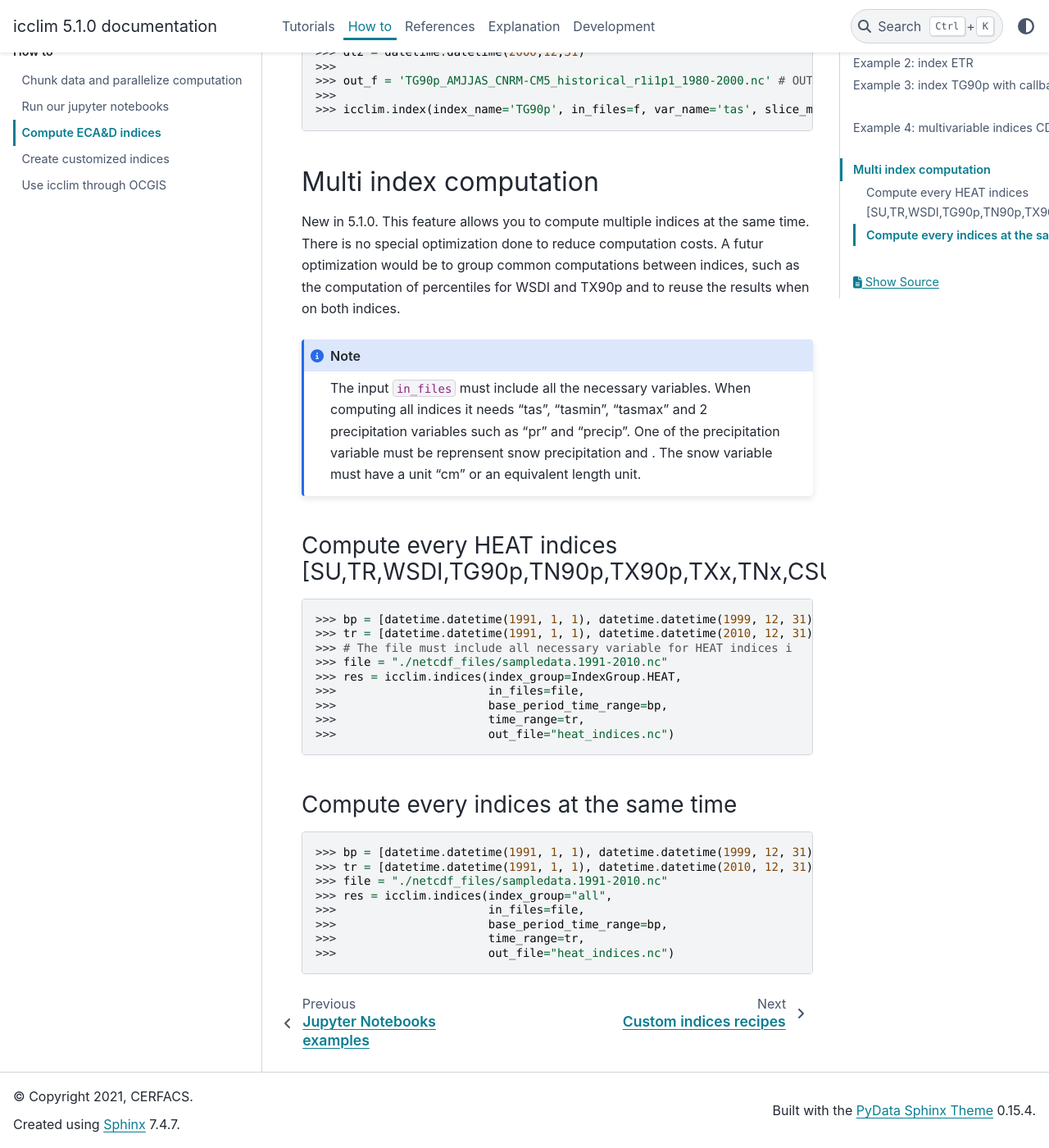
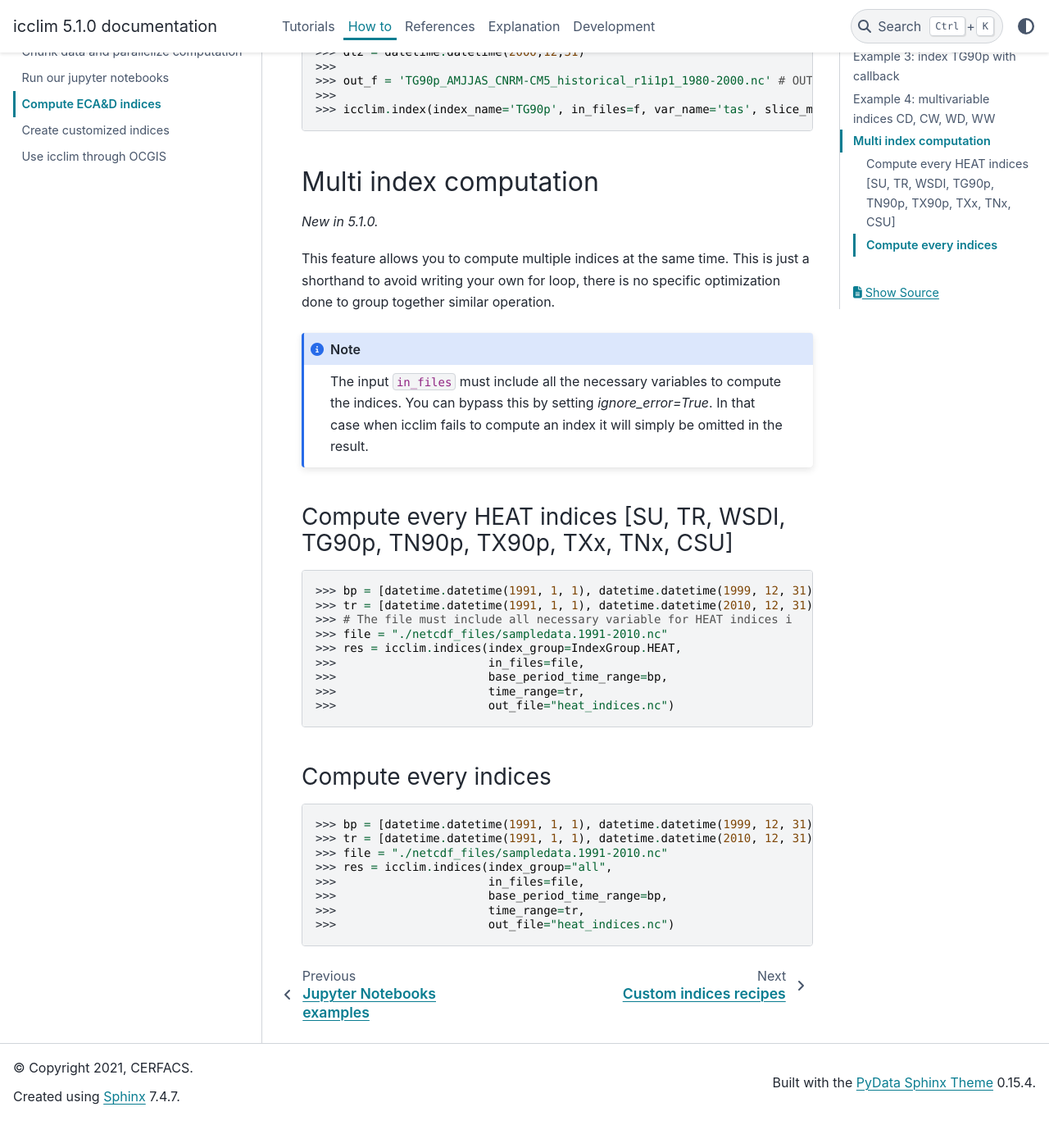
Before and after one commit to cerfacs-globc/icclim, a Sphinx documentation site: the page built from doc/source/how_to/recipes_ecad.rst, in a window 1280 px wide and 1400 px high, scrolled down 2568 px. Shown: the whole window at 82% size. Built offline with Sphinx 7.4.7 and the PyData theme 0.15.4, drawn with Linux system fonts in a browser that asks for light colours; after the commit the page ends 3934 px from its top, so only the background shows below that.

Commit message:
DOC: clarify `indices` feature

```diff
--- a/doc/source/how_to/recipes_ecad.rst
+++ b/doc/source/how_to/recipes_ecad.rst
@@ -125,19 +125,18 @@ Example 4: multivariable indices CD, CW, WD, WW
 Multi index computation
 ~~~~~~~~~~~~~~~~~~~~~~~~
 
-New in 5.1.0.
+*New in 5.1.0.*
+
 This feature allows you to compute multiple indices at the same time.
-There is no special optimization done to reduce computation costs.
-A futur optimization would be to group common computations between indices, such as the computation of percentiles for
-WSDI and TX90p and to reuse the results when on both indices.
+This is just a shorthand to avoid writing your own for loop, there is no specific optimization done to group together
+similar operation.
 
 .. note::
-    The input ``in_files`` must include all the necessary variables.
-    When computing all indices it needs "tas", "tasmin", "tasmax" and 2 precipitation variables such as "pr" and
-    "precip".
-    One of the precipitation variable must be reprensent snow precipitation and . The snow variable must have a unit "cm" or an equivalent length unit.
+    The input ``in_files`` must include all the necessary variables to compute the indices.
+    You can bypass this by setting `ignore_error=True`.
+    In that case when icclim fails to compute an index it will simply be omitted in the result.
 
-Compute every HEAT indices [SU,TR,WSDI,TG90p,TN90p,TX90p,TXx,TNx,CSU]
+Compute every HEAT indices [SU, TR, WSDI, TG90p, TN90p, TX90p, TXx, TNx, CSU]
 _____________________________________________________________________
 
 
@@ -151,8 +150,8 @@ _____________________________________________________________________
 >>>                      time_range=tr,
 >>>                      out_file="heat_indices.nc")
 
-Compute every indices at the same time
-______________________________________
+Compute every indices
+_____________________
 
 >>> bp = [datetime.datetime(1991, 1, 1), datetime.datetime(1999, 12, 31)]
 >>> tr = [datetime.datetime(1991, 1, 1), datetime.datetime(2010, 12, 31)]
```
